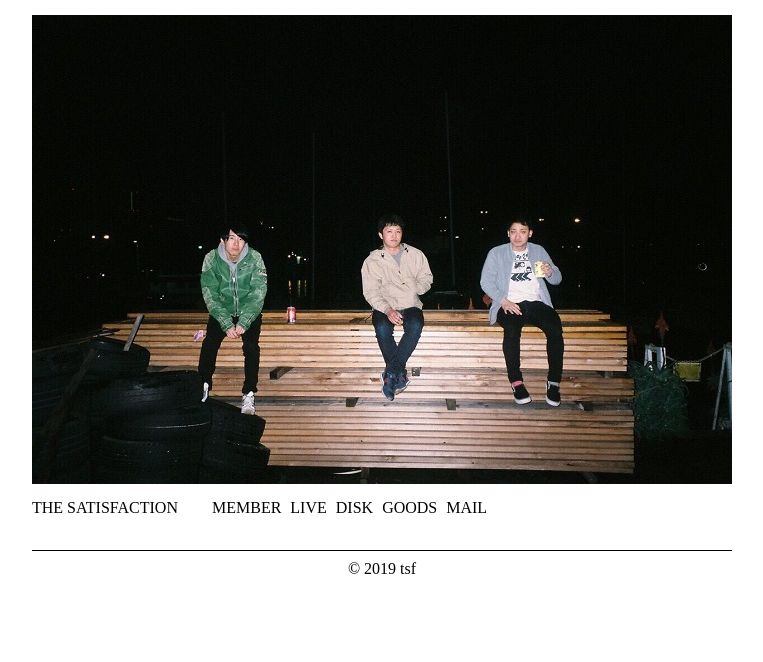
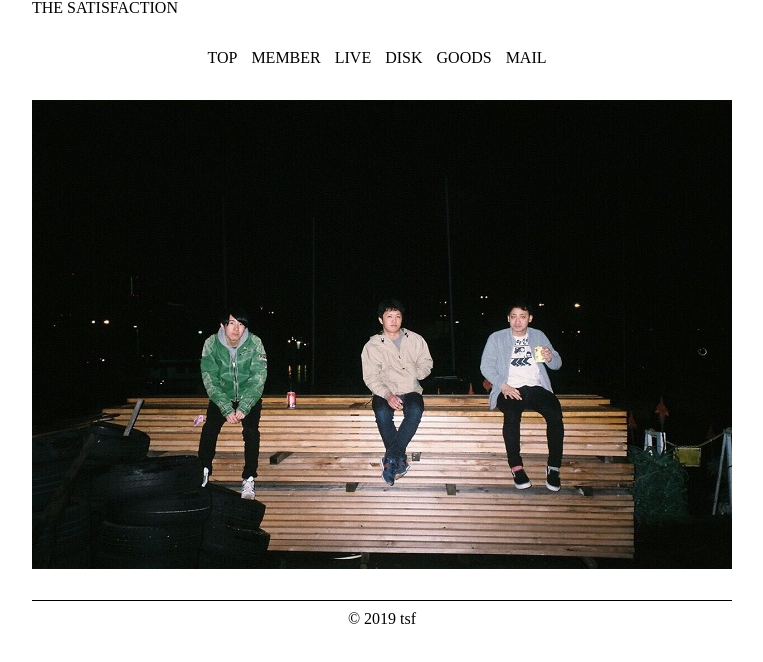
Before and after one commit to ifmmatsumoto/hp, a plain HTML site: page index.html in a window 1280 px wide. Shown: the whole page, without its empty margins (258-1021 px from the left). Drawn offline with Linux system fonts and the light colour scheme.

Commit message:
レイアウト変えた

```diff
--- a/css/index.css
+++ b/css/index.css
@@ -22,29 +22,33 @@ a {
 /* コンテナ */
 #container {
     display: grid;
-    grid-template-rows: 500px 50px;
-    grid-template-columns: 180px 1fr;
+    grid-template-rows: 50px 50px 500px;
+    grid-template-columns: 700px;
 }
 
-/* アイテム */
-#top_imige {
+#title {
     grid-row: 1 / 2;
-    grid-column: 1 / 3;
-    padding-top: 15px;
-}
-
-#itemA {
-    grid-row: 2 / 4;
     grid-column: 1 / 2;
 /*    background: #f88;*/
 }
 #menu {
     grid-row: 2 / 3;
-    grid-column: 2 / 3;
+    grid-column: 1 / 2;
 /*    background: #8f8;*/
 }
+
+/* アイテム */
+#top_imige {
+    grid-row:  3/ 4;
+    grid-column: 1 / 2;
+}
+
 #menu ul li {
     display: inline-block;
-    margin-right: 5px;
+    margin-right: 10px;
     font-family: serif;
 }
+
+#menu ul {
+     text-align: center;
+}
--- a/index.html
+++ b/index.html
@@ -8,13 +8,13 @@
 </head>
 <body>
     <div id="container"> <!-- コンテナ -->
-        <div id="top_imige">
-            <img src="img/top.JPG"/>
-        </div> <!-- アイテム -->
-        <div id="itemA">THE SATISFACTION</div> <!-- アイテム -->
+        <div id="title">THE SATISFACTION</div> <!-- アイテム -->
         <div id="menu">
             <ul>
                <li>
+                   <a href="index.html">TOP</a>
+               </li>
+                <li>
                    <a href="member.html">MEMBER</a>
                </li>
                <li>
@@ -30,6 +30,9 @@
                    <a href="mail.html">MAIL</a>
                </li>
             </ul>
+        </div>
+        <div id="top_imige">
+            <img src="img/top.JPG"/>
         </div> <!-- アイテム -->
     </div>
     <footer>
```
